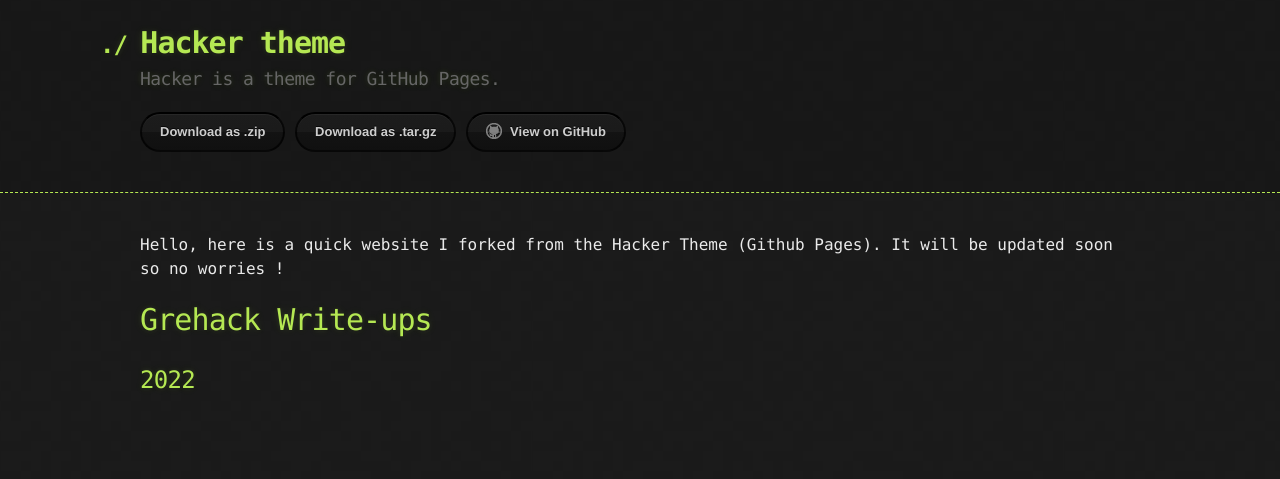
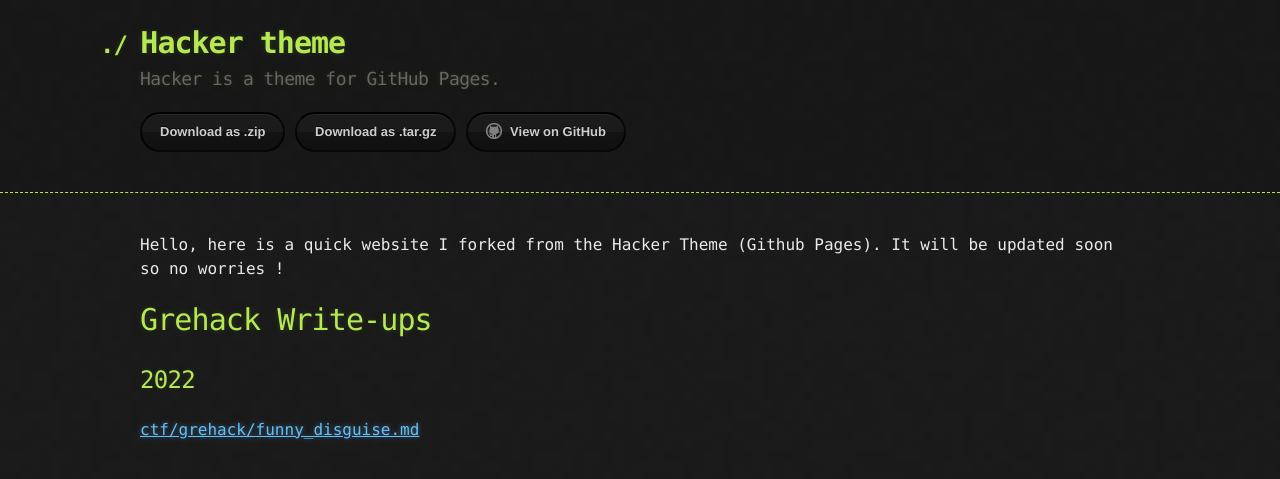
Before and after one commit to maelansecu/maelansecu.github.io, a Jekyll site: the page built from index.md, in a window 1280 px wide. Shown: the top 479 px of the page. Built offline with Jekyll 4.4.1, drawn with Linux system fonts in a browser that asks for light colours.

Commit message:
Update index.md

```diff
--- a/index.md
+++ b/index.md
@@ -9,4 +9,4 @@ It will be updated soon so no worries !
 
 ## 2022
 
-<!--[ctf/grehack/funny_disguise.md](OSINT - A Funny Disguise)-->
+[ctf/grehack/funny_disguise.md](OSINT - A Funny Disguise)
```
